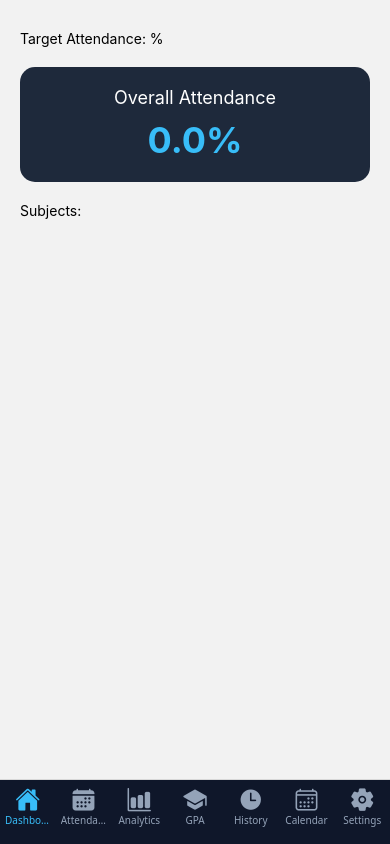
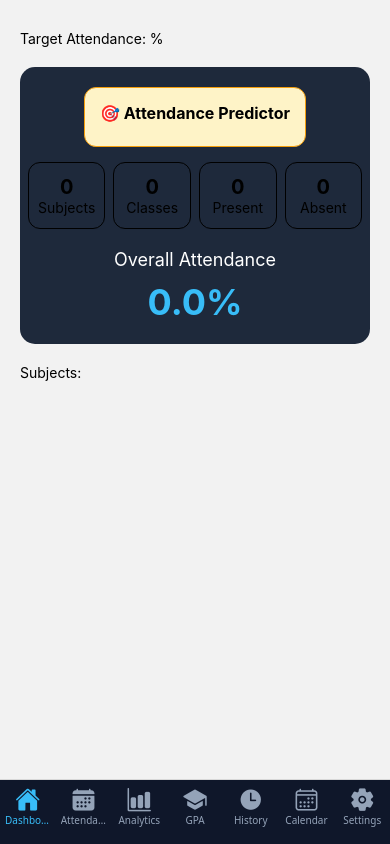
Before and after one commit to Nura730/AttendX, a React Native app: screen /Dashboard in a window 390 px wide. Built offline with nearby package versions, Linux system fonts and the light colour scheme.

Commit message:
AttendX V1.0

```diff
--- a/src/screens/dashboard/DashboardScreen.tsx
+++ b/src/screens/dashboard/DashboardScreen.tsx
@@ -19,6 +19,10 @@ export default function DashboardScreen() {
 
   const totalPresent = records.filter((r) => r.status === "PRESENT").length;
 
+  const totalAbsent = records.filter(
+  (r) => r.status === "ABSENT"
+).length;
+
   const totalClasses = records.length;
 
   const overallAttendance =
@@ -38,6 +42,27 @@ export default function DashboardScreen() {
     (s) => s.stats.percentage < (semester?.targetAttendance ?? 0),
   );
 
+  const worstSubject = [...subjectStats].sort(
+  (a, b) => a.stats.percentage - b.stats.percentage,
+)[0];
+
+const predictorNeeded = worstSubject
+  ? classesNeededToReachTarget(
+      worstSubject.stats.attended,
+      worstSubject.stats.total,
+      semester?.targetAttendance ?? 75,
+    )
+  : 0;
+
+
+  const predictorMiss = worstSubject
+  ? canMissClasses(
+      worstSubject.stats.attended,
+      worstSubject.stats.total,
+      semester?.targetAttendance ?? 75,
+    )
+  : 0;
+
   return (
     <ScrollView
       contentContainerStyle={{
@@ -51,6 +76,67 @@ export default function DashboardScreen() {
       </Text>
 
       <View style={styles.heroCard}>
+
+        <View style={styles.predictorCard}>
+  <Text style={styles.cardTitle}>
+    🎯 Attendance Predictor
+  </Text>
+
+  {worstSubject && (
+    <>
+      <Text>
+        Subject: {worstSubject.subject.name}
+      </Text>
+
+      <Text>
+        Current:
+        {" "}
+        {worstSubject.stats.percentage.toFixed(1)}%
+      </Text>
+
+      <Text>
+        Need To Attend:
+        {" "}
+        {predictorNeeded}
+      </Text>
+
+      <Text>
+        Can Miss:
+        {" "}
+        {predictorMiss}
+      </Text>
+    </>
+  )}
+</View>
+<View style={styles.statsRow}>
+  <View style={styles.statBox}>
+    <Text style={styles.statNumber}>
+      {semester?.subjects.length ?? 0}
+    </Text>
+    <Text>Subjects</Text>
+  </View>
+
+  <View style={styles.statBox}>
+    <Text style={styles.statNumber}>
+      {totalClasses}
+    </Text>
+    <Text>Classes</Text>
+  </View>
+
+  <View style={styles.statBox}>
+    <Text style={styles.statNumber}>
+      {totalPresent}
+    </Text>
+    <Text>Present</Text>
+  </View>
+
+  <View style={styles.statBox}>
+    <Text style={styles.statNumber}>
+      {totalAbsent}
+    </Text>
+    <Text>Absent</Text>
+  </View>
+</View>
         <Text style={styles.heroTitle}>Overall Attendance</Text>
 
         <Text style={styles.heroPercentage}>
@@ -62,7 +148,7 @@ export default function DashboardScreen() {
         Subjects: {semester?.subjects.length}
       </Text>
 
-      {bestSubject && (
+      {bestSubject && bestSubject.stats.total > 0 && (
         <View style={styles.card}>
           <Text style={styles.cardTitle}>🏆 Best Subject</Text>
 
@@ -215,4 +301,31 @@ const styles = StyleSheet.create({
     height: 8,
     borderRadius: 10,
   },
+  predictorCard: {
+  backgroundColor: "#FEF3C7",
+  padding: 15,
+  borderRadius: 12,
+  marginBottom: 15,
+  borderWidth: 1,
+  borderColor: "#F59E0B",
+},
+statsRow: {
+  flexDirection: "row",
+  justifyContent: "space-between",
+  marginBottom: 20,
+},
+
+statBox: {
+  flex: 1,
+  borderWidth: 1,
+  borderRadius: 12,
+  padding: 12,
+  alignItems: "center",
+  marginHorizontal: 4,
+},
+
+statNumber: {
+  fontSize: 20,
+  fontWeight: "bold",
+},
 });
```
